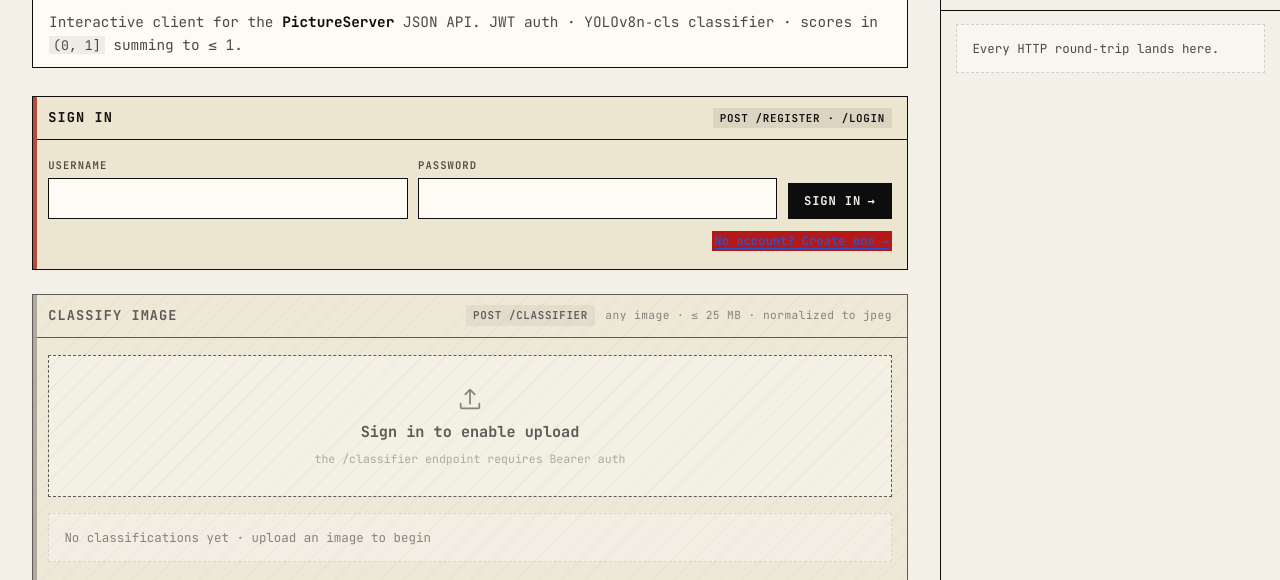
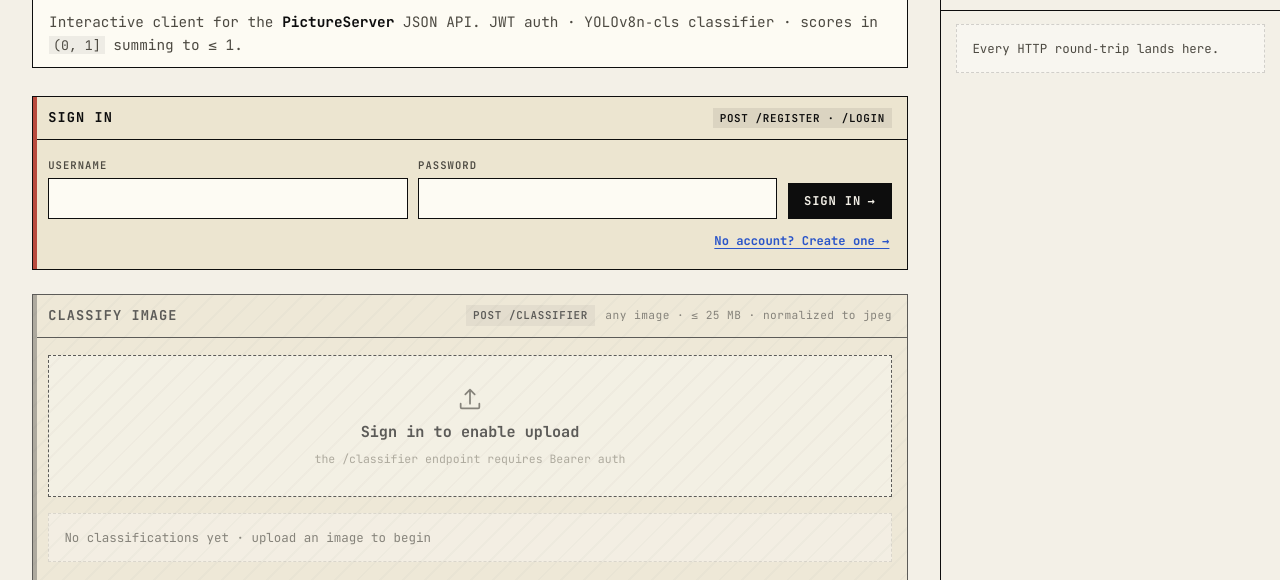
Before and after one commit to Wieder-Shahaf/picture-server, a Flask app: page / in a window 1280 px wide, with the pointer over the restyled element. Shown: the part 133-713 px from the top of the page. Run offline with Flask 3, Linux system fonts and the light colour scheme; parts of the project's set-up code (start-up, migrations or seed data) failed here and were passed over.

Commit message:
Remove red hover background from mode-toggle button
The base button:hover:not(:disabled) rule (specificity 0,2,1) was
overriding .mode-toggle:hover (0,2,0), causing the red error color
to flash on hover. Matching specificity with :not(:disabled) lets
cascade order resolve in favour of transparent.

```diff
--- a/web/website/static/styles.css
+++ b/web/website/static/styles.css
@@ -411,7 +411,7 @@ html[data-auth="in"] #card-upload::before   { background: var(--acc-ready); }
   text-transform: none;
   min-height: auto;
 }
-.mode-toggle:hover { color: var(--link); background: transparent; }
+.mode-toggle:hover:not(:disabled) { color: var(--link); background: transparent; border-color: transparent; }
 
 .signed-body { padding: 1rem .95rem 1.15rem; }
 .signed-meta { margin: 0; font-size: .78rem; color: var(--fg-2); }
```
